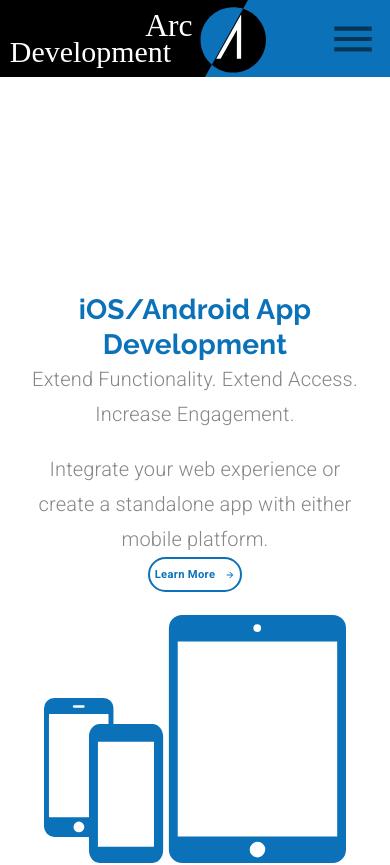
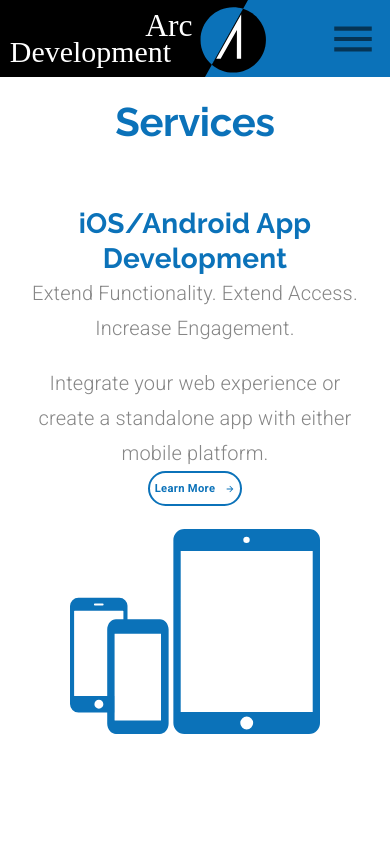
Before and after one commit to ms77grz/material-ui-react-full-course, a React (Create React App) app: page /services in a window 390 px wide. Shown: the top 865 px of the page. Built offline with nearby package versions, Linux system fonts and the light colour scheme.

Commit message:
Services Page - Responsive Design

```diff
--- a/src/components/Services.js
+++ b/src/components/Services.js
@@ -34,7 +34,7 @@ const useStyles = makeStyles(theme => ({
     },
   },
   servicesContainer: {
-    marginTop: '12em',
+    marginTop: '10em',
     [theme.breakpoints.down('sm')]: {
       padding: 25,
     },
@@ -51,16 +51,33 @@ export default function Services(props) {
 
   return (
     <Grid container direction='column'>
+      <Grid
+        item
+        style={{
+          marginLeft: matchesSM ? 0 : '5em',
+          marginTop: matchesSM ? '1em' : '2em',
+        }}
+      >
+        <Typography
+          variant='h2'
+          gutterBottom
+          align={matchesSM ? 'center' : undefined}
+        >
+          Services
+        </Typography>
+      </Grid>
       {/* ios/android section */}
       <Grid item>
         <Grid
           className={classes.servicesContainer}
           container
           justifyContent={matchesSM ? 'center' : 'flex-end'}
+          style={{ marginTop: matchesSM ? '1em' : '5em' }}
         >
           <Grid
             style={{
               textAlign: matchesSM ? 'center' : undefined,
+              width: matchesSM ? undefined : '35em',
             }}
             item
           >
@@ -95,6 +112,7 @@ export default function Services(props) {
               className={classes.icon}
               src={mobileAppsIcon}
               alt='mobile phone icon'
+              width='250em'
             />
           </Grid>
         </Grid>
@@ -156,10 +174,12 @@ export default function Services(props) {
           className={classes.servicesContainer}
           container
           justifyContent={matchesSM ? 'center' : 'flex-end'}
+          style={{ marginBottom: '10em' }}
         >
           <Grid
             style={{
               textAlign: matchesSM ? 'center' : undefined,
+              width: matchesSM ? undefined : '35em',
             }}
             item
           >
@@ -193,6 +213,7 @@ export default function Services(props) {
               className={classes.icon}
               src={websitesIcon}
               alt='website icon'
+              width='250em'
             />
           </Grid>
         </Grid>
```
